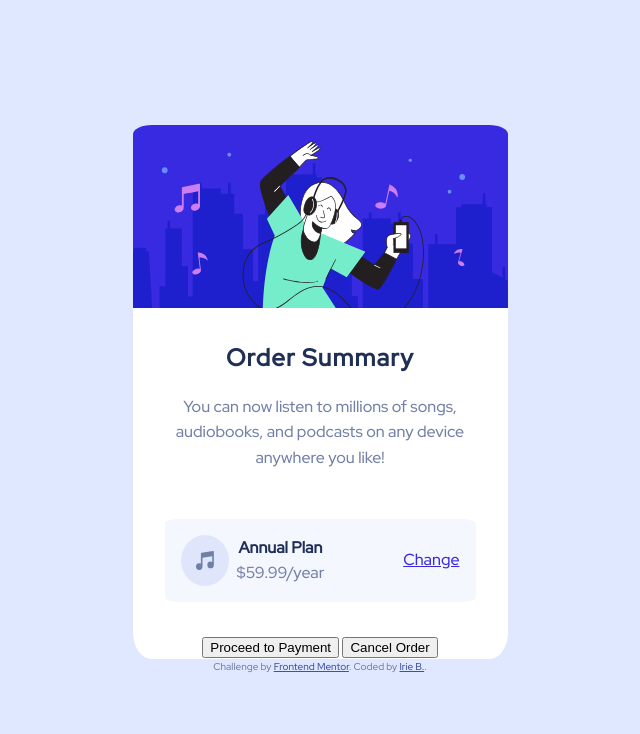
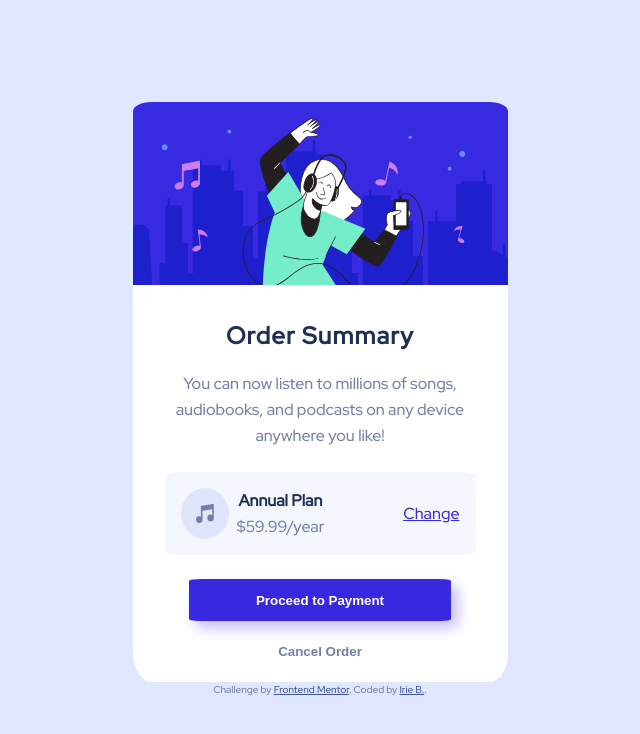
Before and after one commit to IrieBee/fem-order-summary, a plain HTML site: page index.html in a window 1280 px wide. Shown: the whole page, without its empty margins (320-960 px from the left). Drawn offline with Linux system fonts and the light colour scheme.

Commit message:
Css for the whole card

```diff
--- a/index.html
+++ b/index.html
@@ -29,8 +29,8 @@
         </div>
         <a href="#">Change</a>
       </div>
-      <button>Proceed to Payment</button>
-      <button>Cancel Order</button>
+      <button class="proceed">Proceed to Payment</button>
+      <button class="cancel">Cancel Order</button>
     </section>
 
     <footer class="attribution">
--- a/style.css
+++ b/style.css
@@ -30,13 +30,13 @@ section {
 }
 
 .text {
-    padding: 1em 2.5em;
+    padding: 1em 2em;
 }
 
 .plan {
     display: flex;
     justify-content: space-between;
-    margin: 2em;
+    margin: 0.5em 2em 1.5em;
     background-color: hsl(225, 100%, 98%);
     padding: 1em;
     border-radius: 5%;
@@ -45,10 +45,6 @@ section {
 .annual {
     display: flex;
     gap: 0.5em;
-}
-
-.note {
-
 }
 
 h1 {
@@ -72,6 +68,34 @@ a:hover {
     color:hsl(224, 23%, 55%);
 }
 
+.proceed {
+    background-color:hsl(245, 75%, 52%);
+    border-radius: 5%;
+    box-shadow: 0.5em 0.5em 1em hsl(245, 75%, 85%);
+    padding: 1em 5em;
+    color: white;
+    font-weight: 700;
+    border-style: none;
+    display: block;
+    margin: 1.25em auto;
+}
+
+.proceed:hover {
+    background-color:hsl(240, 40%, 60%);
+}
+
+.cancel {
+    border: none;
+    background-color: white;
+    color:hsl(224, 23%, 55%);
+    font-weight: 700;
+    padding-bottom: 1.75em;
+}
+
+.cancel:hover {
+    color:hsl(223, 47%, 23%);
+}
+
 .attribution {
     font-size: 0.625rem;
     text-align: center;
```
